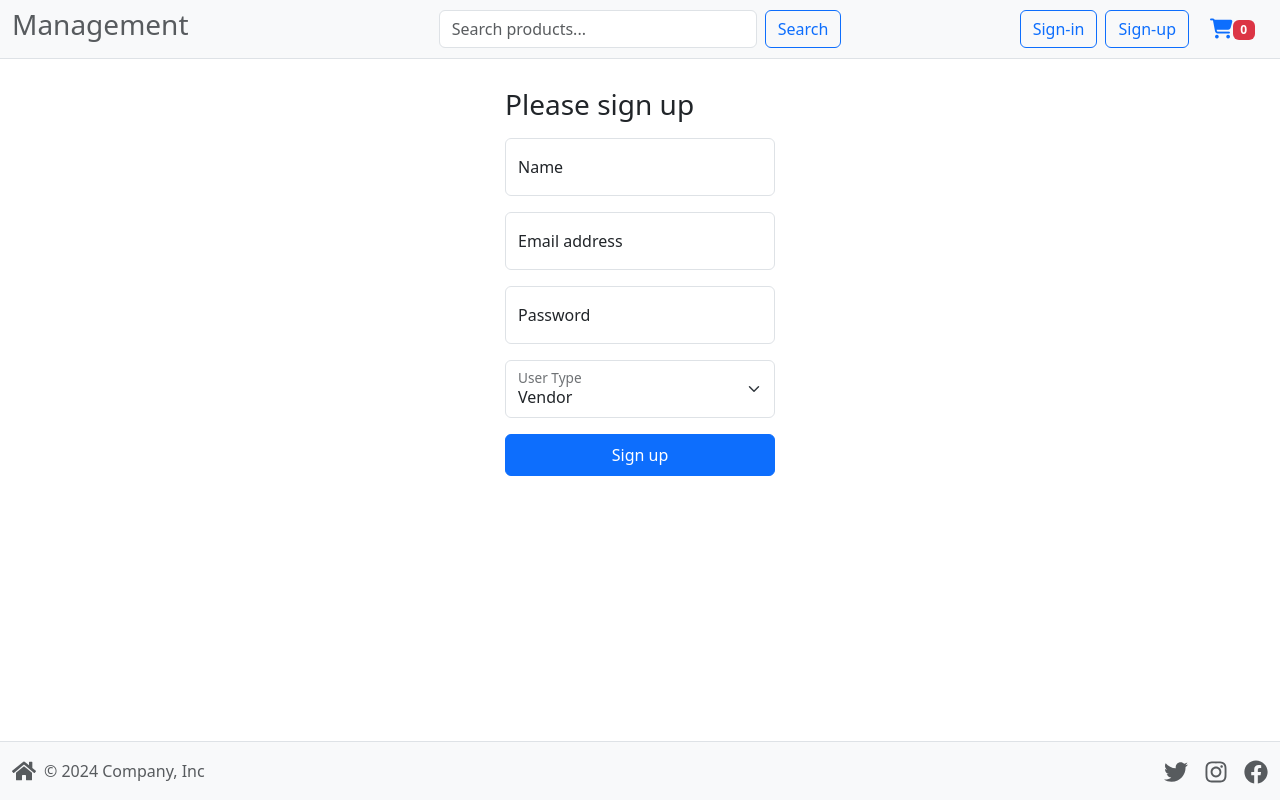
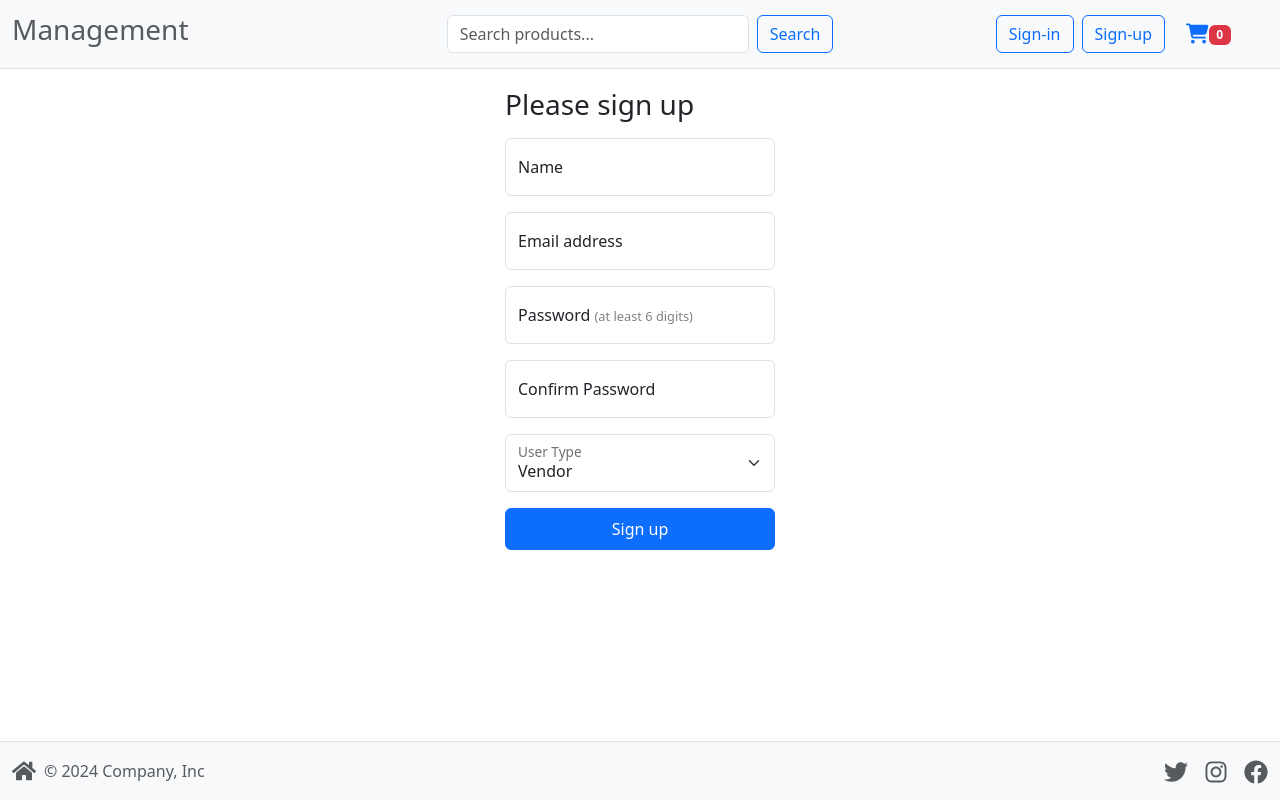
Before and after one commit to CIEL773/marketplace-demo, a React (Create React App) app in the folder frontend/: page /signup in a window 1280 px wide. Built offline with nearby package versions, Linux system fonts and the light colour scheme.

Commit message:
Co-authored-by: Yuyang Hu <CIEL773@users.noreply.github.com> Co-authored-by: huxinlin <ximudhu@users.noreply.github.com>

```diff
--- a/frontend/src/App.jsx
+++ b/frontend/src/App.jsx
@@ -16,6 +16,7 @@ import ResetPasswordPage from "./pages/ResetPasswordPage";
 import ResetSuccessPage from "./pages/ResetSuccessPage";
 import UpdateAddress from "./components/UpdateAddress";
 import UpdatePassword from "./components/UpdatePassword";
+import Checkout from "./components/Checkout";
 
 import { useDispatch } from "react-redux";
 import { setUserInfo } from "./features/usersSlice";
@@ -48,6 +49,7 @@ function App() {
           <Route path="/resetsuccess" element={<ResetSuccessPage />} />
           <Route path="/updateaddress" element={<UpdateAddress />} />
           <Route path="/updatepassword" element={<UpdatePassword />} />
+          <Route path="/checkout" element={<Checkout />} />
           <Route path="*" element={<ErrorPage />} />
 
         </Routes>
--- /dev/null
+++ b/frontend/src/components/Checkout.jsx
@@ -0,0 +1,14 @@
+import React from 'react';
+
+const CheckoutPage = () => {
+  return (
+    <div className="container mt-5">
+      <h1 className="text-center">Checkout</h1>
+      <div className="alert alert-success mt-4" role="alert">
+        You have successfully checked out! Thank you for your purchase.
+      </div>
+    </div>
+  );
+};
+
+export default CheckoutPage;
--- a/frontend/src/components/Header.jsx
+++ b/frontend/src/components/Header.jsx
@@ -5,7 +5,16 @@ import { useSelector, useDispatch } from "react-redux";
 import { signoutUser } from "../features/usersSlice";
 import "@fortawesome/fontawesome-free/css/all.min.css";
 import Cart from "./Cart";
-import { Container, Row, Col, Form, Button, Image } from "react-bootstrap";
+import {
+  Container,
+  Row,
+  Col,
+  Form,
+  Button,
+  Image,
+  Navbar,
+  Nav,
+} from "react-bootstrap";
 import { searchProducts } from "../features/productsSlice";
 import debounce from "lodash/debounce";
 
@@ -61,31 +70,32 @@ const Header = () => {
   //   }
   // }, [userInfo, navigate]);
 
-
-
-
   //   useEffect(() => {
   //     dispatch(signoutUser());
   // }, [dispatch]);
 
   return (
-    <Container fluid className="py-2 border-bottom bg-light fixed-top">
-      <Row className="align-items-center">
+    <Navbar expand="lg" className="bg-light fixed-top border-bottom">
+      <Container fluid>
         {/* Management Logo */}
-        <Col
-          xs={12}
-          md={3}
-          lg={4}
-          className="mb-2 mb-md-0 text-center text-md-start"
+        <Navbar.Brand as={Link} to="/" className="text-body-secondary col-lg-4">
+          <h3>Management</h3>
+        </Navbar.Brand>
+
+        {/* Toggle Button for Small Screens */}
+        <Navbar.Toggle
+          aria-controls="responsive-navbar-nav"
+          className="ms-auto"
+        />
+
+        <Navbar.Collapse id="responsive-navbar-nav">
+          <Row className="w-100">
+            <Col xs={12} sm={8} md={6} lg={6} className="mb-2 mb-md-0">
+              {/* Search Bar for larger screens */}
+              <Form
+                className="d-none d-lg-flex"
+                onSubmit={(e) => e.preventDefault()}
               >
-          <Link to="/" className="text-decoration-none text-body-secondary">
-            <h3>Management</h3>
-          </Link>
-        </Col>
-
-        {/* Search Bar */}
-        <Col xs={12} md={4} lg={4} className="mb-2 mb-md-0">
-          <Form className="d-flex" onSubmit={(e) => e.preventDefault()}>
                 <Form.Control
                   type="text"
                   placeholder="Search products..."
@@ -97,7 +107,25 @@ const Header = () => {
                   variant="outline-primary"
                   type="submit"
                   onClick={handleSearchClick}
-              disabled={signoutLoading}  // Disable button when signing out
+                  disabled={signoutLoading} // Disable button when signing out
+                >
+                  Search
+                </Button>
+
+              </Form>
+              {/* Search Bar for Small Screens */}
+              <Form className="d-lg-none" onSubmit={(e) => e.preventDefault()} >
+                <Form.Control
+                  type="text"
+                  placeholder="Search products..."
+                  value={searchQuery}
+                  onChange={handleInputChange}
+                />
+                <Button
+                  variant="outline-primary"
+                  type="submit"
+                  onClick={handleSearchClick}
+                  disabled={signoutLoading} // Disable button when signing out
                 >
                   Search
                 </Button>
@@ -105,15 +133,18 @@ const Header = () => {
             </Col>
 
             {/* User Profile / Auth Buttons */}
-        <Col xs={12} md={5} lg={4} className="text-center text-md-end">
+            <Col xs={12} sm={4} md={6} lg={6} className="text-center text-md-end">
               {userInfo ? (
                 <>
                   <Link to="/profile" className="me-2">
                     <Image
-                  src={userInfo.avatar || "https://via.placeholder.com/40"}
+                      src={
+                        userInfo.avatar ||
+                        "https://media.istockphoto.com/id/1337144146/vector/default-avatar-profile-icon-vector.jpg?s=612x612&w=0&k=20&c=BIbFwuv7FxTWvh5S3vB6bkT0Qv8Vn8N5Ffseq84ClGI="
+                      }
                       alt="User Avatar"
                       roundedCircle
-                  style={{ width: "40px", height: "40px" }}
+                      style={{ width: "45px", height: "45px" }}
                     />
                   </Link>
                   <Button
@@ -141,7 +172,9 @@ const Header = () => {
               <Cart />
             </Col>
           </Row>
+        </Navbar.Collapse>
       </Container>
+    </Navbar>
   );
 };
 
--- a/frontend/src/components/UpdatePassword.jsx
+++ b/frontend/src/components/UpdatePassword.jsx
@@ -19,8 +19,9 @@ const UpdatePassword = () => {
   }, [navigate, userInfo]);
 
   const submitForm = (data) => {
+    console.log(data)
     if (userInfo) {
-      dispatch(updateUserPassword({ userId: userInfo._id, password: data.password }));
+      dispatch(updateUserPassword({ password: data.password }));
       navigate("/");
     }
   };
--- a/frontend/src/features/cartSlice.jsx
+++ b/frontend/src/features/cartSlice.jsx
@@ -7,7 +7,7 @@ export const getCart = createAsyncThunk(
   async (_, { rejectWithValue }) => {
     try {
       const token = localStorage.getItem("token");
-      console.log("token in cartslice", token); // correct
+      // console.log("token in cartslice", token); // correct
       // const userInfo = localStorage.getItem("userInfo")
 
       const response = await axios.get(
@@ -18,7 +18,6 @@ export const getCart = createAsyncThunk(
           },
         }
       );
-      //        console.log(response.data);
       return response.data;
     } catch (error) {
       return rejectWithValue(error.response.data);
--- a/frontend/src/pages/SignupPage.jsx
+++ b/frontend/src/pages/SignupPage.jsx
@@ -1,30 +1,42 @@
 import React, { useState, useEffect } from "react";
-import { useForm } from 'react-hook-form'
+import { useForm } from "react-hook-form";
 import { useDispatch, useSelector } from "react-redux";
 import { signupUser } from "../features/usersSlice"; // Import the signup action
 import { useNavigate } from "react-router-dom";
-import "bootstrap/dist/css/bootstrap.min.css";
+import { Alert } from "react-bootstrap";
 
 const SignupPage = () => {
-  const { userInfo, loading, error, success } = useSelector((state) => state.user);
+  const { userInfo, loading, error, success } = useSelector(
+    (state) => state.user
+  );
   const dispatch = useDispatch();
   const navigate = useNavigate();
+  const [showAlert, setShowAlert] = useState(false);
 
-  const { register, handleSubmit } = useForm()
+  const {
+    register,
+    handleSubmit,
+    getValues,
+    formState: { errors },
+  } = useForm();
+
+  // useEffect(() => {
+  //   if (success) navigate("/");
+  // }, [navigate, userInfo, success]);
 
   useEffect(() => {
-    // redirect authenticated user to profile screen
-    if (userInfo) navigate('/profile')
-    // redirect user to login page if registration was successful
-    if (success) navigate('/login')
-  }, [navigate, userInfo, success])
+    if (success) {
+      setShowAlert(true);
+      setTimeout(() => {
+        navigate("/");
+      }, 3000);
+    }
+  }, [success, navigate]);
 
   // Handle form submission
   const submitForm = (data) => {
     dispatch(signupUser(data));
   };
-
-  console.log("SignupPage userInfo:", userInfo)
 
   return (
     <div>
@@ -40,7 +52,7 @@ const SignupPage = () => {
               id="floatingName"
               placeholder="Name"
               name="name"
-              {...register('name')}
+              {...register("name")}
               required
             />
             <label htmlFor="floatingName">Name</label>
@@ -54,7 +66,7 @@ const SignupPage = () => {
               id="floatingInput"
               placeholder="name@example.com"
               name="email"
-              {...register('email')}
+              {...register("email")}
               required
             />
             <label htmlFor="floatingInput">Email address</label>
@@ -68,10 +80,27 @@ const SignupPage = () => {
               id="floatingPassword"
               placeholder="Password"
               name="password"
-              {...register('password')}
+              {...register("password", { required: true, minLength: 6 })}
               required
             />
-            <label htmlFor="floatingPassword">Password</label>
+            <label htmlFor="floatingPassword">Password <span style={{ fontSize: '0.8rem', color: 'gray' }}>(at least 6 digits)</span></label>
+          </div>
+
+          <div className="form-floating mb-3">
+            <input
+              type="password"
+              className="form-control"
+              id="floatingConfirmPassword"
+              placeholder="Confirm Password"
+              name="confirmPassword"
+              {...register("confirmPassword", {
+                required: true,
+                validate: (value) =>
+                  value === getValues("password") || "Passwords do not match",
+              })}
+              required
+            />
+            <label htmlFor="floatingConfirmPassword">Confirm Password</label>
           </div>
 
           {/* User type select */}
@@ -81,25 +110,40 @@ const SignupPage = () => {
               id="floatingSelect"
               aria-label="User Type"
               name="userType"
-              {...register('role')}
+              {...register("role")}
               required
             >
               <option value="" disabled>
                 Please select
               </option>
               <option value="vendor">Vendor</option>
-              <option value="User">Customer</option>
+              <option value="user">Customer</option>
             </select>
             <label htmlFor="floatingSelect">User Type</label>
           </div>
 
           {/* Sign up button */}
-          <button className="btn btn-primary w-100 py-2 " type="submit" disabled={loading}>
+          <button
+            className="btn btn-primary w-100 py-2 "
+            type="submit"
+            disabled={loading}
+          >
             {loading ? "Signing up..." : "Sign up"}
           </button>
 
-          {error && <div className="alert alert-danger mt-3">{error.message || error}</div>}
+          {errors.confirmPassword && (
+            <div className="alert alert-danger mt-3">
+              {errors.confirmPassword.message}
+            </div>
+          )}
         </form>
+
+        {/* Success Alert */}
+        {showAlert && (
+          <Alert variant="success" className="mt-3">
+            You have successfully signed up! Redirecting to the home page...
+          </Alert>
+        )}
       </main>
     </div>
   );
```
Also changed, not shown: frontend/src/components/Cart.jsx (+7 -0 lines), frontend/src/features/usersSlice.jsx (+7 -8 lines), frontend/src/pages/SigninPage.jsx (+6 -3 lines), 1 other file (tests, documents, lock files or other folders). Lines whose indentation alone changed are shown as unchanged.
